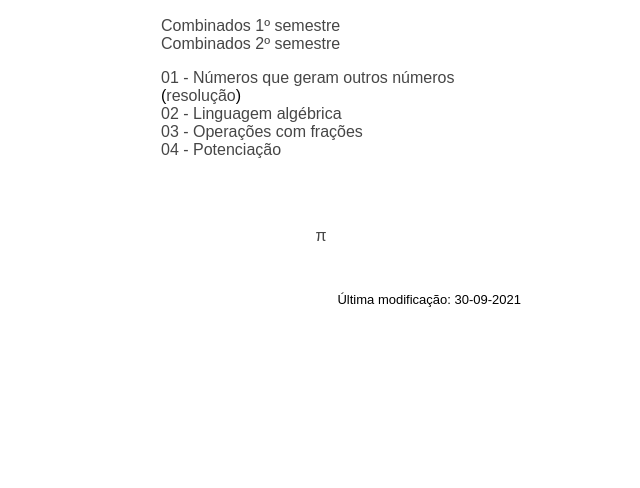
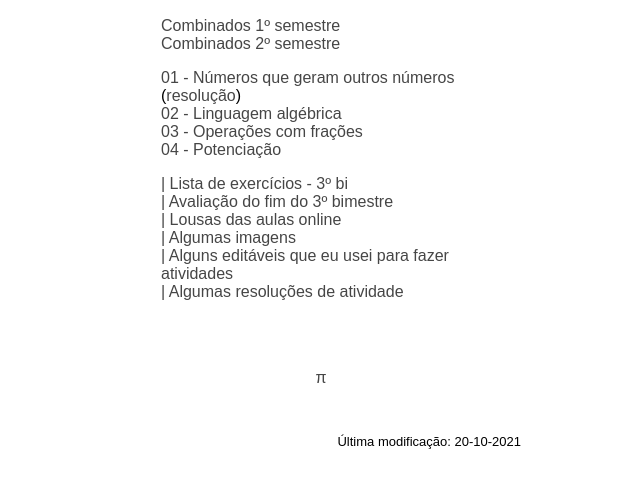
Before and after one commit to joaoseckler/arco, a plain HTML site: page mat-8-2021/index.html in a window 1280 px wide. Shown: the part 82-570 px from the top of the page, without its empty margins (319-959 px from the left). Drawn offline with Linux system fonts and the light colour scheme.

Commit message:
Add more links to 8-index and 9-index

```diff
--- a/mat-8-2021/index.html
+++ b/mat-8-2021/index.html
@@ -26,10 +26,19 @@
       <li><a href="04.pdf">04 - Potenciação</a></li>
     </ul>
 
+    <ul style="list-style-type: none;">
+      <li><a href="lista1.pdf">| Lista de exercícios - 3º bi</a></li>
+      <li><a href="prova1.pdf">| Avaliação do fim do 3º bimestre</a></li>
+      <li><a href="aulas">| Lousas das aulas online</a></li>
+      <li><a href="img">| Algumas imagens</a></li>
+      <li><a href="raw">| Alguns editáveis que eu usei para fazer atividades</a></li>
+      <li><a href="res">| Algumas resoluções de atividade</a></li>
+    </ul>
+
     <br><br>
     <p class="back"><a href="../index.html">π</a></p>
     <br>
     <p id="lastchange">
-    Última modificação: 30-09-2021
+    Última modificação: 20-10-2021
     </p>
   </body>
```
Also changed, not shown: mat-9-2021/index.html (+10 -1 lines), style.css (line endings or trailing spaces), 11 other files.
